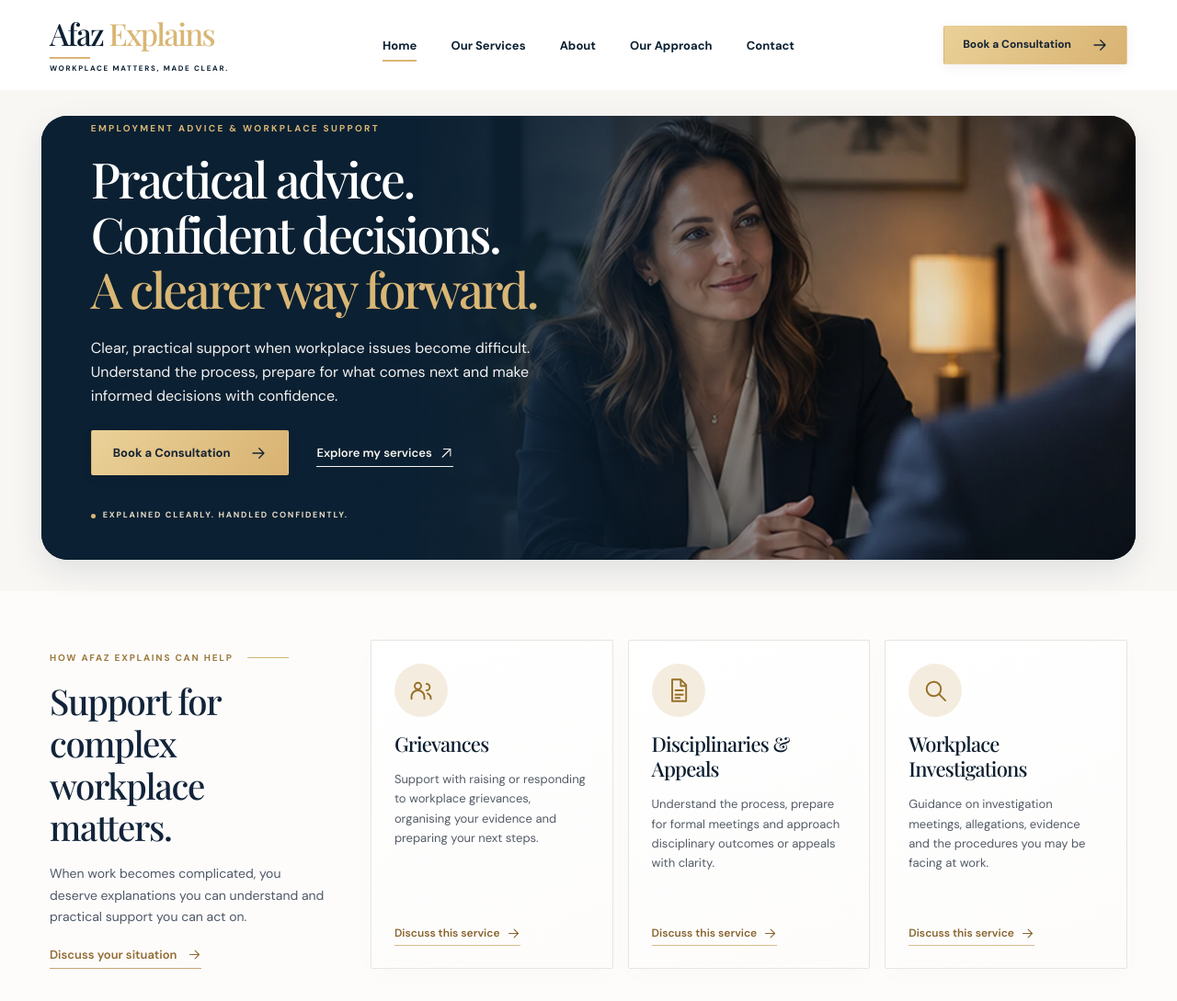
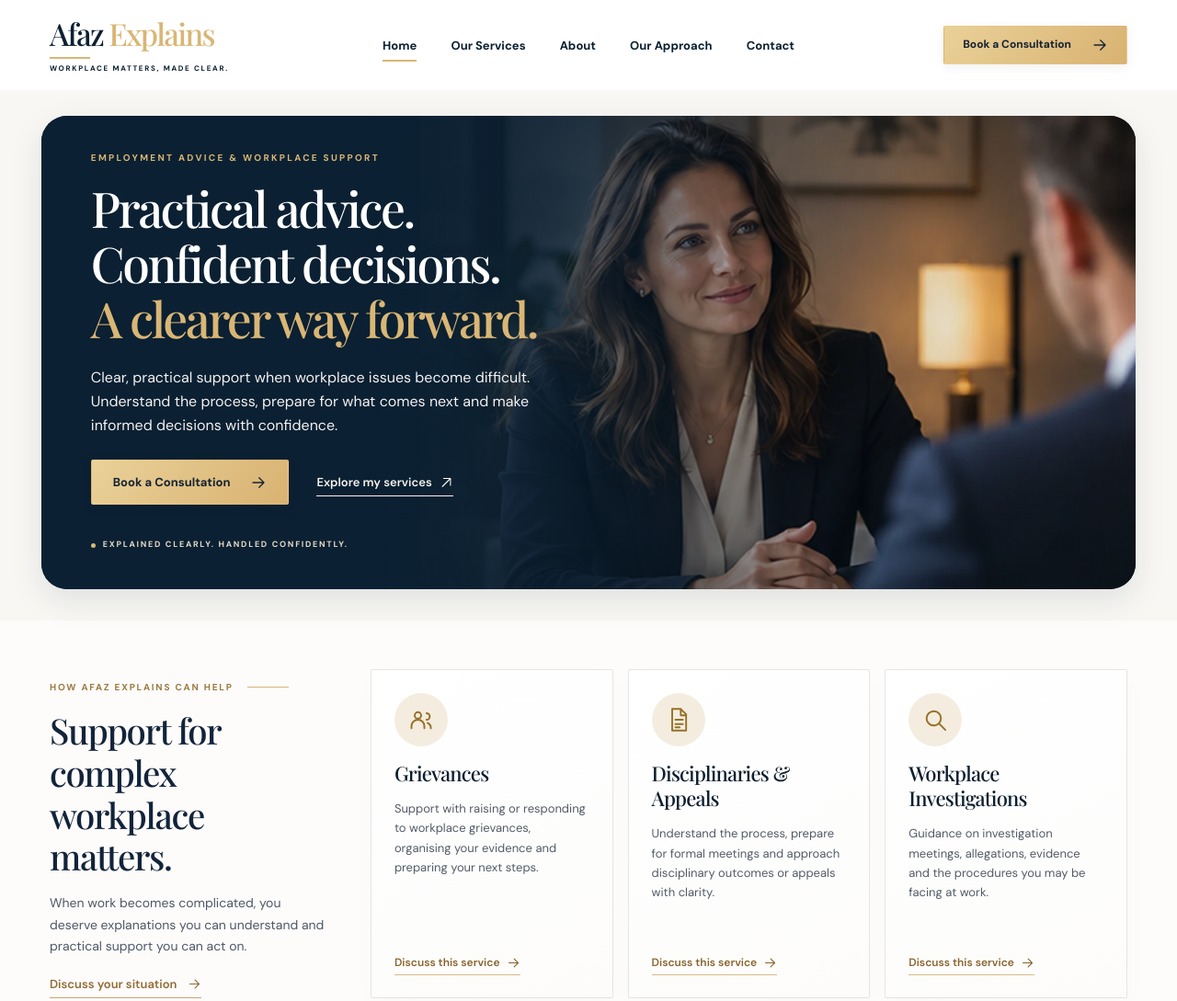
Before and after one commit to afazexplains/AfazExplains, a website: page index.html in a window 1280 px wide. Shown: the top 1089 px of the page at 92% size. Drawn offline with nearby package versions, Linux system fonts and the light colour scheme.

Commit message:
Restore hero heading whitespace on desktop without introductory text

```diff
--- a/public/styles.css
+++ b/public/styles.css
@@ -34,7 +34,7 @@ img{display:block;max-width:100%}a{text-decoration:none;color:inherit}button{fon
 .hero-photo{position:absolute;z-index:-2;inset:0 0 0 auto;width:65.5%;overflow:hidden}
 .hero-photo img{width:100%;height:100%;object-fit:cover;object-position:center 45%}
 .hero-overlay{position:absolute;z-index:-1;inset:0;background:linear-gradient(90deg,#0b2032 0%,#0b2032 29%,#0b2032f0 38%,#0b2032ad 49%,#0b20322c 68%,#0b203203 100%),linear-gradient(0deg,#07192933,#07192900 50%)}
-.hero-layout{display:flex;align-items:center;min-height:442px;padding-top:6px;padding-bottom:38px}
+.hero-layout{display:flex;align-items:center;min-height:442px;padding-top:38px;padding-bottom:38px}
 .hero-copy{width:min(690px,67%);padding-bottom:3px;position:relative}
 .eyebrow{font-size:10px;font-weight:700;letter-spacing:.23em;line-height:1.5;margin-bottom:17px}
 .gold-ink{color:var(--gold)}.section-eyebrow{color:#9c793e;display:flex;align-items:center;gap:15px;letter-spacing:.18em}.section-eyebrow::after{content:"";width:45px;height:1px;background:#d5b676}
```
